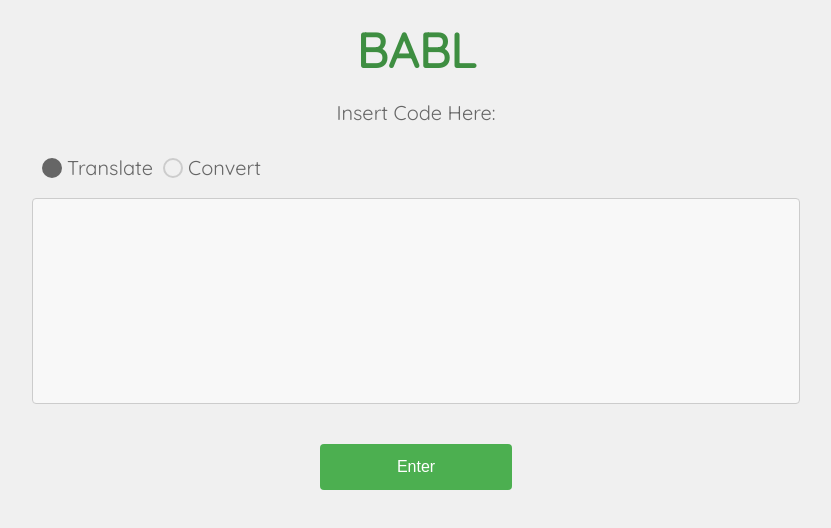
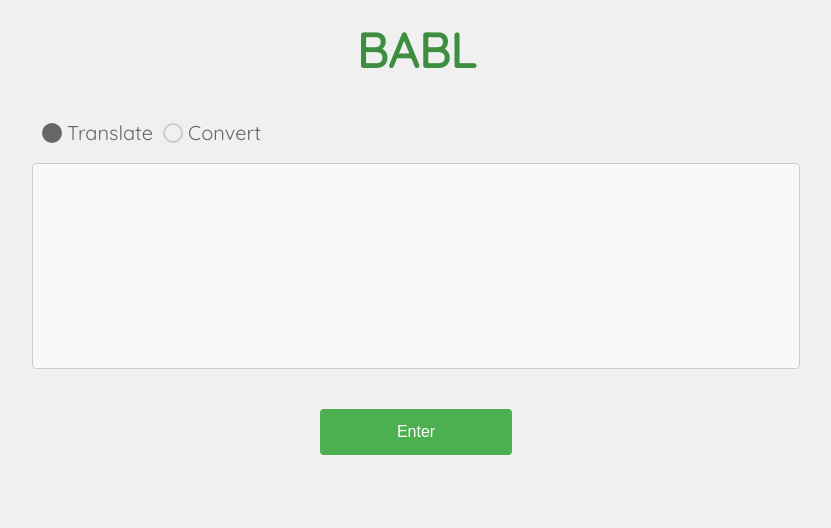
Before and after one commit to KwamesKorner/CodeTranslator, a React (Create React App) app: page / in a window 1280 px wide. Shown: the top 528 px of the page, without its empty margins (224-1055 px from the left). Built offline with nearby package versions, Linux system fonts and the light colour scheme; no server answers.

Commit message:
refine prompt

```diff
--- a/src/babl.js
+++ b/src/babl.js
@@ -105,7 +105,7 @@ function Convert() {
             Authorization: auth,
             },
             data: JSON.stringify({
-                prompt: `"""\n ${input}\n"""`,
+                prompt: `# Python 3\n"""\n ${input}\n"""`,
                 temperature: 0,
                 max_tokens: 1780,
                 top_p: 1,
@@ -147,7 +147,6 @@ const handleCopy = async () => {
       </HelmetProvider>
       <h1>BABL</h1>
       <form>
-        <label htmlFor="input-box">Insert Code Here:</label>
         <br />
         <div id="translate-convert-options">
             <label for="translate-option">
```
